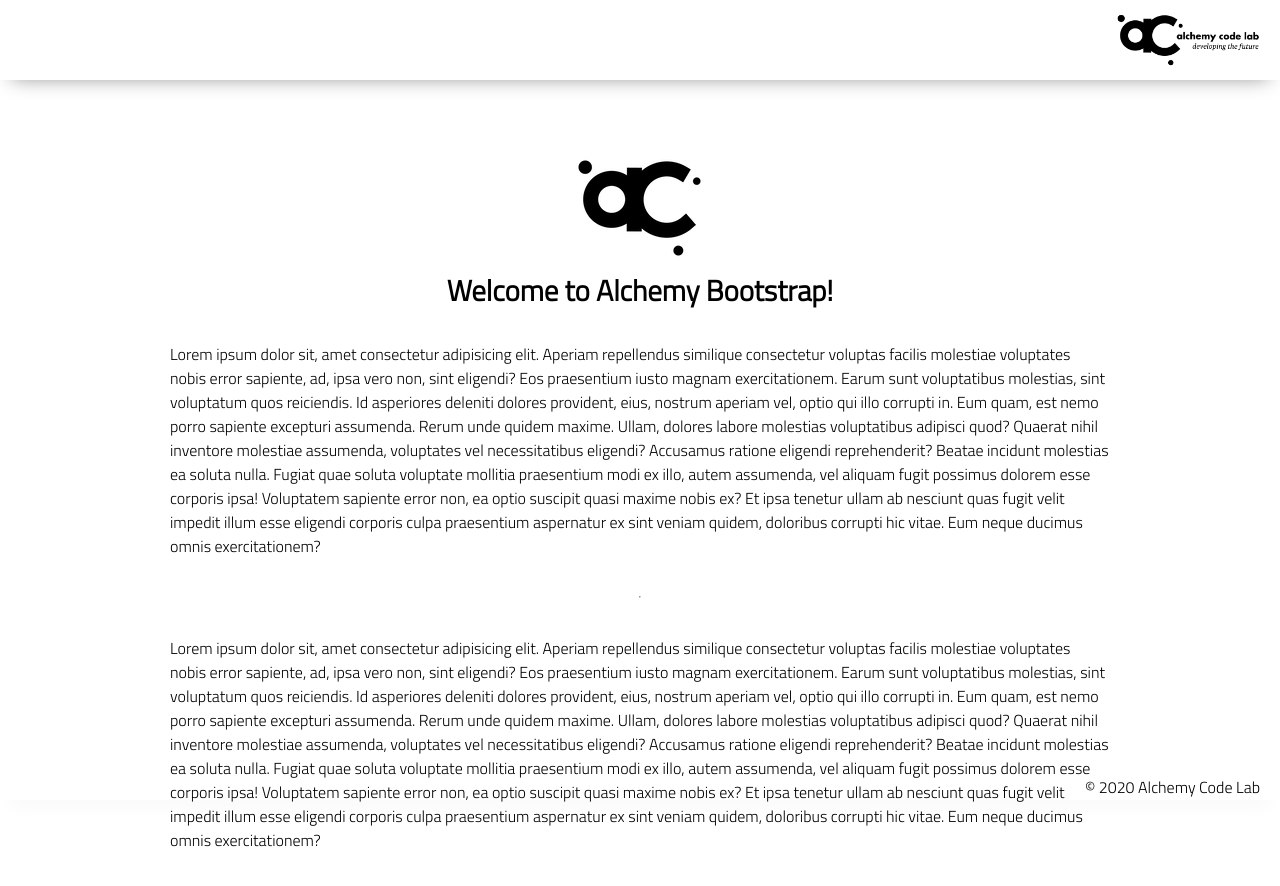
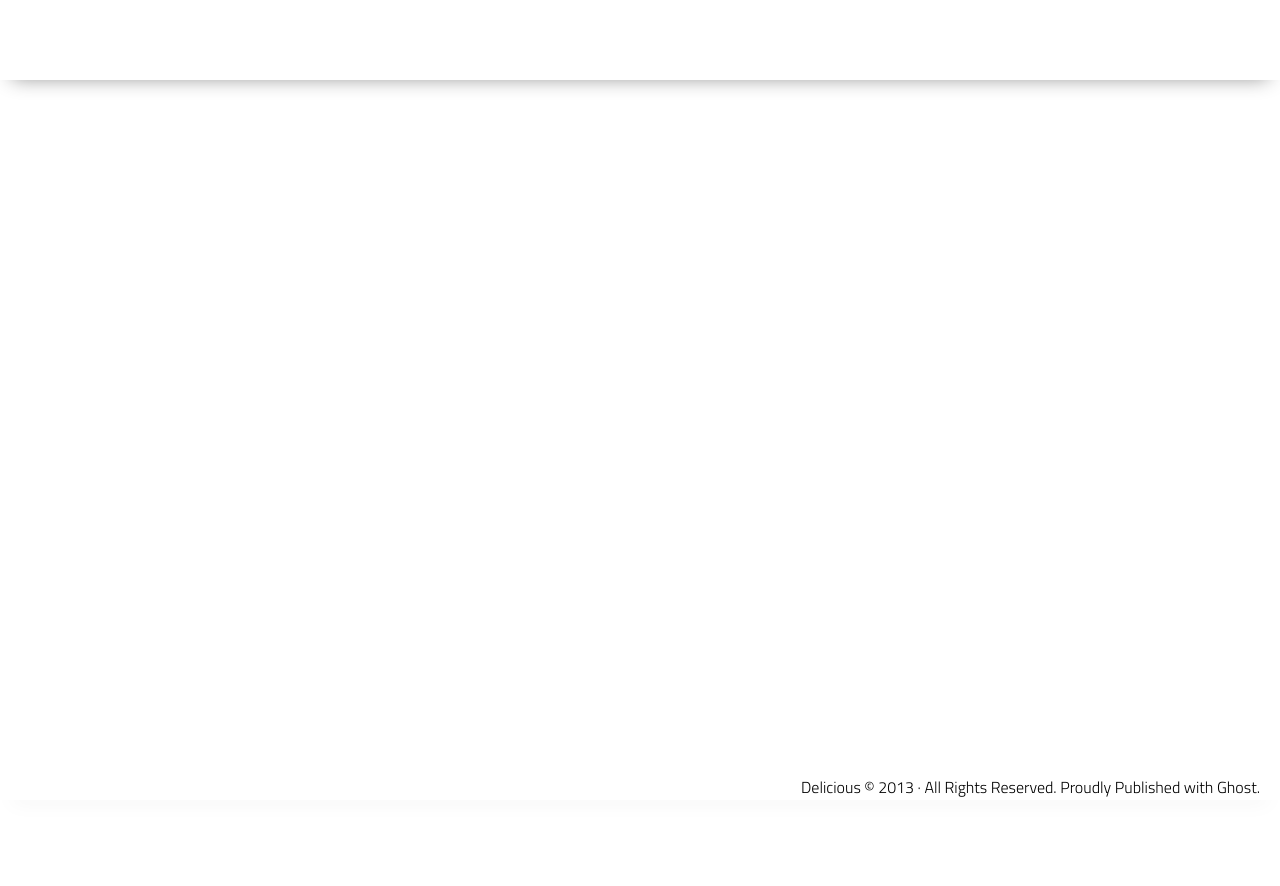
Before and after one commit to cmmerritt/chocolate-pizza, a plain HTML site: page index.html in a window 1280 px wide. After the commit the page ends 800 px from the top, so only its background shows below. Drawn offline with Linux system fonts and the light colour scheme.

Commit message:
add plan and basic design

```diff
--- a/index.html
+++ b/index.html
@@ -14,37 +14,15 @@
 
 <body>
     <header>
-        <div class="gutter-right logo">
-            <img src="assets/big-logo.png"/>
+        <div>
         </div>
     </header>
     <main>
         <section class="main-section">
-            <img class="main-logo" src="assets/alchemy-logo.png"/>
-            <h2>
-                Welcome to Alchemy Bootstrap!
-            </h2>
-
-            <p>
-                Lorem ipsum dolor sit, amet consectetur adipisicing elit. Aperiam repellendus similique consectetur voluptas facilis molestiae voluptates nobis error sapiente, ad, ipsa vero non, sint eligendi? Eos praesentium iusto magnam exercitationem.
-                Earum sunt voluptatibus molestias, sint voluptatum quos reiciendis. Id asperiores deleniti dolores provident, eius, nostrum aperiam vel, optio qui illo corrupti in. Eum quam, est nemo porro sapiente excepturi assumenda.
-                Rerum unde quidem maxime. Ullam, dolores labore molestias voluptatibus adipisci quod? Quaerat nihil inventore molestiae assumenda, voluptates vel necessitatibus eligendi? Accusamus ratione eligendi reprehenderit? Beatae incidunt molestias ea soluta nulla.
-                Fugiat quae soluta voluptate mollitia praesentium modi ex illo, autem assumenda, vel aliquam fugit possimus dolorem esse corporis ipsa! Voluptatem sapiente error non, ea optio suscipit quasi maxime nobis ex?
-                Et ipsa tenetur ullam ab nesciunt quas fugit velit impedit illum esse eligendi corporis culpa praesentium aspernatur ex sint veniam quidem, doloribus corrupti hic vitae. Eum neque ducimus omnis exercitationem?
-            </p>
-            <hr />
-            <p>
-                Lorem ipsum dolor sit, amet consectetur adipisicing elit. Aperiam repellendus similique consectetur voluptas facilis molestiae voluptates nobis error sapiente, ad, ipsa vero non, sint eligendi? Eos praesentium iusto magnam exercitationem.
-                Earum sunt voluptatibus molestias, sint voluptatum quos reiciendis. Id asperiores deleniti dolores provident, eius, nostrum aperiam vel, optio qui illo corrupti in. Eum quam, est nemo porro sapiente excepturi assumenda.
-                Rerum unde quidem maxime. Ullam, dolores labore molestias voluptatibus adipisci quod? Quaerat nihil inventore molestiae assumenda, voluptates vel necessitatibus eligendi? Accusamus ratione eligendi reprehenderit? Beatae incidunt molestias ea soluta nulla.
-                Fugiat quae soluta voluptate mollitia praesentium modi ex illo, autem assumenda, vel aliquam fugit possimus dolorem esse corporis ipsa! Voluptatem sapiente error non, ea optio suscipit quasi maxime nobis ex?
-                Et ipsa tenetur ullam ab nesciunt quas fugit velit impedit illum esse eligendi corporis culpa praesentium aspernatur ex sint veniam quidem, doloribus corrupti hic vitae. Eum neque ducimus omnis exercitationem?
-            </p>
-
         </section>
     </main>
     <footer>
-        <div class="copy gutter-right">&copy; 2020 Alchemy Code Lab</div>
+        <div class="copy gutter-right">Delicious &copy; 2013 &middot; All Rights Reserved. Proudly Published with Ghost.</div>
     </footer>
 
     <script type="module" src="app.js"></script>
```
Also changed, not shown: assets/lab-assets/PREVIEW.jpg (added), assets/lab-assets/choco-pizza.png (added), assets/lab-assets/fb-icon.png (added), assets/lab-assets/flic-icon.png (added), assets/lab-assets/gp-icon.png (added), assets/lab-assets/hr-img.png (added), assets/lab-assets/insta-icon.png (added), assets/lab-assets/list-bg.png (added), assets/lab-assets/logo.png (added), assets/lab-assets/mail-icon.png (added), assets/lab-assets/pint-icon.png (added), assets/lab-assets/print-icon.png (added), assets/lab-assets/rss-icon.png (added), assets/lab-assets/small-logo.png (added), 2 more files, 1 other file.
